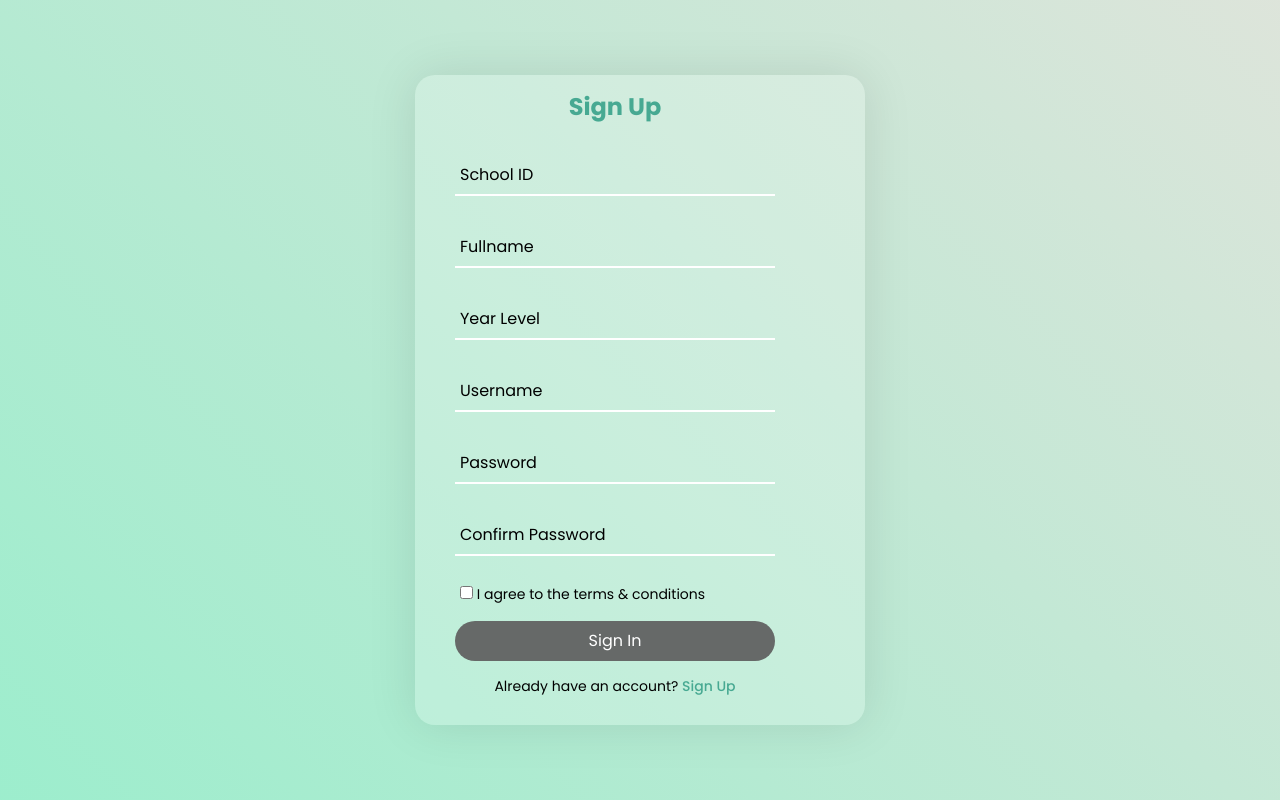
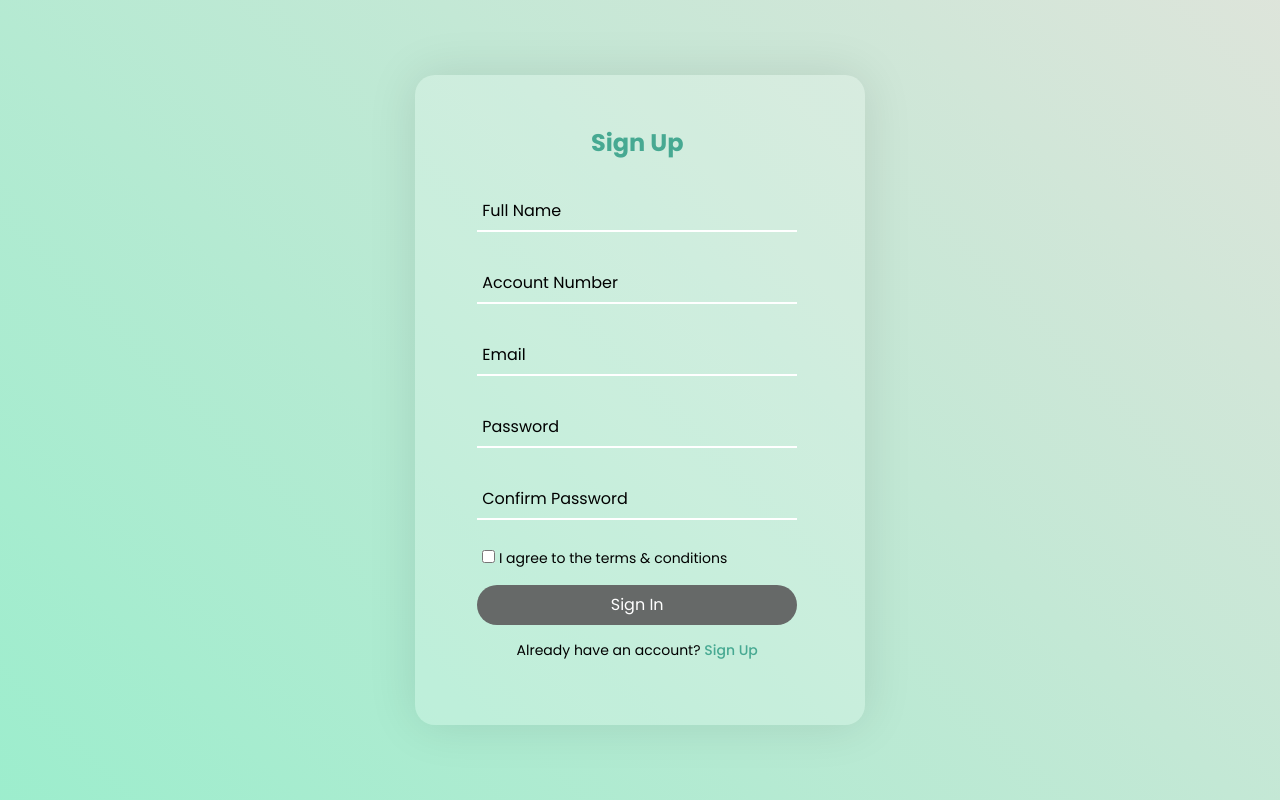
Before and after one commit to Namra14/UI-3k, a PHP site: page /services.php in a window 1280 px wide. Run offline with PHP 8.4, Linux system fonts and the light colour scheme.

Commit message:
added the login/register function to the system

```diff
--- a/services.php
+++ b/services.php
@@ -1,3 +1,33 @@
+<?php
+
+    session_start();
+    include "processes/config.php";
+
+    if(isset($_POST['submit'])){
+        $fullname = mysqli_real_escape_string($conn, $_POST['fullname']);
+        $account_no = mysqli_real_escape_string($conn, $_POST['account_no']);
+        $email = mysqli_real_escape_string($conn, $_POST['email']);
+        $pw = mysqli_real_escape_string($conn, md5($_POST['pw']));
+        $cpw = mysqli_real_escape_string($conn, md5($_POST['cpw']));
+
+        $select = mysqli_query($conn, "SELECT * FROM `user_table` WHERE user_id = '$user_id' AND password = '$pw'") or die("query failed");
+
+        if($pw == $cpw){
+            if(mysqli_num_rows($select) > 0){
+                $message[] = '<script>alert("User Already Exists")</script>';
+            }
+            else{
+                $message[] = '<script>Alert("User Registration Complete.")</script>';
+                mysqli_query($conn, "INSERT INTO `user_table` (name, user_id, email, password) VALUES ('$fullname', '$user_id', '$email', '$pw')") or die("query failed");
+                header('location:services.php#login');
+            }
+        }else{
+            echo "<script>alert('Password Not Matched.')</script>";
+        }
+    }
+
+?>
+
 <!DOCTYPE html>
 <html lang="en">
 <head>
@@ -49,6 +79,7 @@
             width: 100%;
             height: 100%;
             transition: 1s ease-in-out;
+            margin-left: 6%;
         }
         .wrapper.active .form-wrapper.sign-up{
             transform: scale(0) translate(-300px, 500px);
@@ -182,39 +213,70 @@
 
 </head>
 <body>
+
+    <?php
+
+        if (isset($message)) {
+            foreach($message as $message){
+            echo '<div class="message" onclick="this.remove();">'.$message.'</div>';
+            }
+        }
+
+    ?>
+
     <div class="wrapper">
+
+        <div class="form-wrapper Log-in" id="login">
+            <form action="processes/login.php" method="POST">
+                <h2>Log in</h2>
+                <div class="input-group">
+                    <input type="text" value="<?php if (isset($_COOKIE["user"])){echo $_COOKIE["user"];}?>" name="account_no" required>
+                    <label for="">Account Number</label>
+                </div>
+                <div class="input-group">
+                    <input type="password" value="<?php if(isset($_COOKIE["password"])){echo $_COOKIE["password"];}?>" name="pw" required>
+                    <label for="">Password</label>
+                </div>
+
+                <div class="remember">
+                    <label><input type="checkbox"> Remember Me</label>
+                </div>
+                <button type="submit" name="login">Sign In</button>
+                <div class="signIn-link">
+                    <p>Don't have an account? <a href="#" class="signInBtn-link">Sign Up</a></p>
+                </div>
+            </form>
+
+        </div>
+
         <div class="form-wrapper sign-up">
-            <form action="">
+            <form action="" method="POST">
                 <h2>Sign Up</h2>
                 <div class="input-group">
-                    <input type="text" required>
-                    <label for="">School ID</label>
+                    <input type="text" id="fullname" name="fullname" required>
+                    <label for="">Full Name</label>
                 </div>
                 <div class="input-group">
-                    <input type="text" required>
-                    <label for="">Fullname</label>
+                    <input type="text" id="account_no" name="account_no" required>
+                    <label for="">Account Number</label>
                 </div>
                 <div class="input-group">
-                    <input type="text" required>
-                    <label for="">Year Level</label>
+                    <input type="email" id="email" name="email" required>
+                    <label for="">Email</label>
                 </div>
                 <div class="input-group">
-                    <input type="text" required>
-                    <label for="">Username</label>
-                </div>
-                <div class="input-group">
-                    <input type="password" required>
+                    <input type="password" id="pw" name="pw" required>
                     <label for="">Password</label>
                 </div>
                 <div class="input-group">
-                    <input type="password" required>
+                    <input type="password" id="cpw" name="cpw" required>
                     <label for="">Confirm Password</label>
                 </div>
 
                 <div class="remember">
                     <label><input type="checkbox"> I agree to the terms & conditions</label>
                 </div>
-                <button type="submit">Sign In</button>
+                <button type="submit" name="submit">Sign In</button>
                 <div class="signUp-link">
                     <p>Already have an account? <a href="#" class="signUpBtn-link">Sign Up</a></p>
                 </div>
@@ -222,31 +284,6 @@
 
             </form>
         </div>
-
-        <div class="form-wrapper Log-in">
-            <form action="">
-                <h2>Log in</h2>
-                <div class="input-group">
-                    <input type="text" required>
-                    <label for="">Username</label>
-                </div>
-                <div class="input-group">
-                    <input type="password" required>
-                    <label for="">Password</label>
-                </div>
-
-                <div class="remember">
-                    <label><input type="checkbox"> Remember Me</label>
-                </div>
-                <button type="submit">Sign In</button>
-                <div class="signIn-link">
-                    <p>Don't have an account? <a href="#" class="signInBtn-link">Sign Up</a></p>
-                </div>
-
-
-            </form>
-
-        </div>
     </div>
 
     <script src="services.js"></script>
```
Also changed, not shown: forms.php (+7 -20 lines), index.php (+14 -0 lines), processes/login.php (added, +31 -0 lines), processes/logout.php (added, +13 -0 lines), processes/config.php (renamed from config.php), processes/register.php (added).
